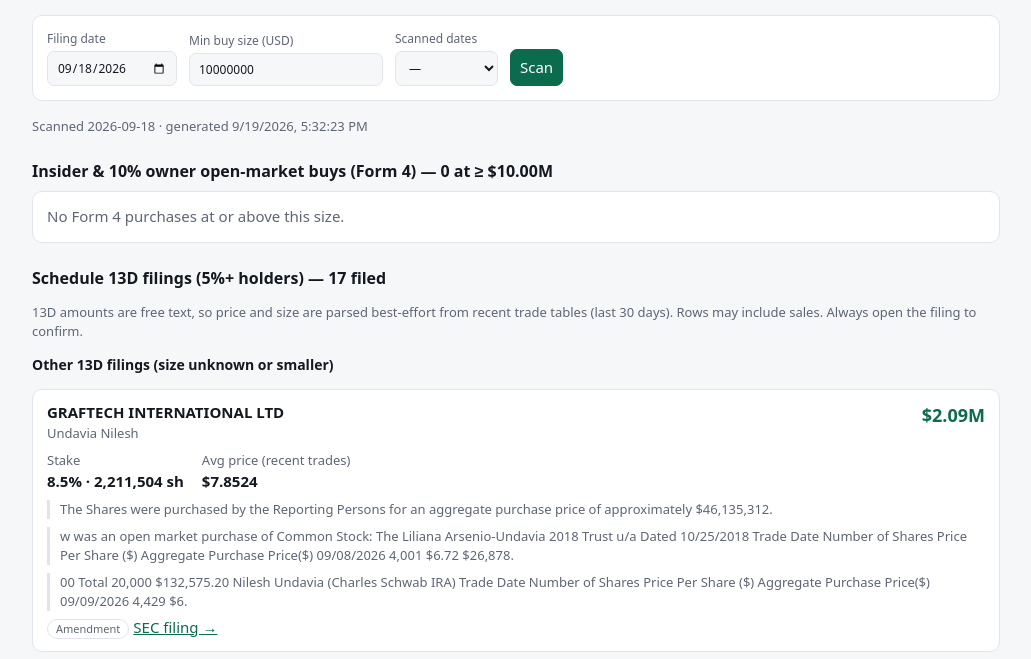
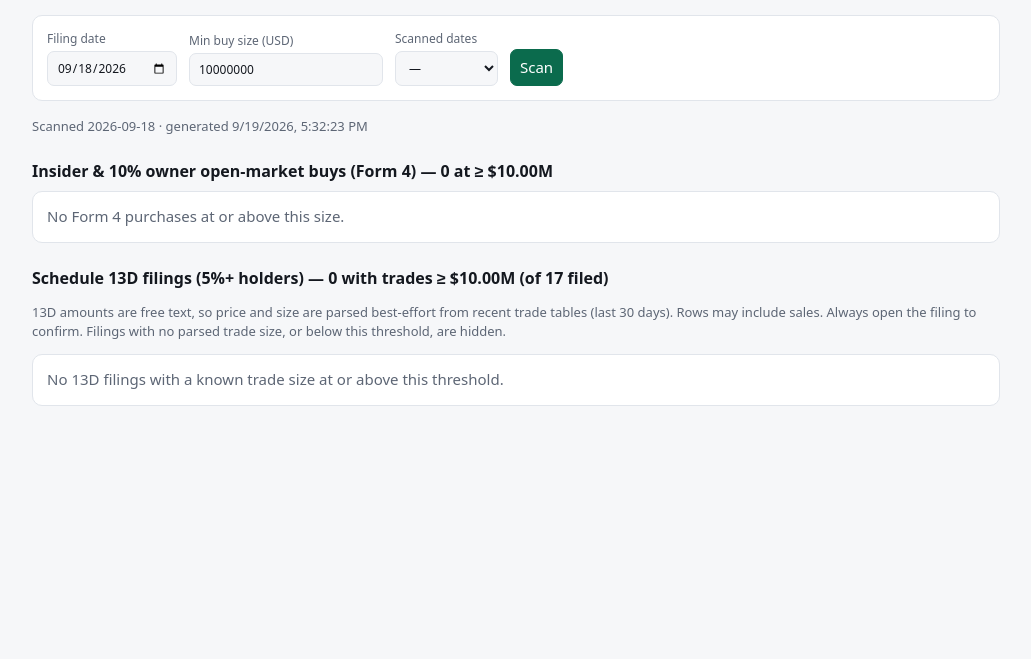
Before and after one commit to Reidkazzz/insider-buy-scanner, a plain HTML site: page index.html in a window 1280 px wide. Shown: the part 81-740 px from the top of the page, without its empty margins (124-1155 px from the left). Drawn offline with Linux system fonts and the light colour scheme.

Commit message:
Drop the "Other 13D filings" section from the site

```diff
--- a/index.html
+++ b/index.html
@@ -91,10 +91,8 @@
       '<span class="tag">Form ' + esc(x.form) + '</span><a href="' + safeUrl(x.url) + '" target="_blank" rel="noopener">SEC filing →</a></div></div>';
   }
   const withTrades = d13.filter((x) => x.recentTradeValue >= min);
-  const rest = d13.filter((x) => !(x.recentTradeValue >= min));
-  h += "<h2>Schedule 13D filings (5%+ holders) — " + d13.length + ' filed</h2><p class="muted">13D amounts are free text, so price and size are parsed best-effort from recent trade tables (last 30 days). Rows may include sales. Always open the filing to confirm.</p>';
-  if (withTrades.length) h += '<h3 style="font-size:14px">Trades ≥ ' + usd(min) + "</h3>" + withTrades.map(card13).join("");
-  h += '<h3 style="font-size:14px">Other 13D filings (size unknown or smaller)</h3>' + (rest.length ? rest.map(card13).join("") : '<div class="card empty">None.</div>');
+  h += "<h2>Schedule 13D filings (5%+ holders) — " + withTrades.length + " with trades ≥ " + usd(min) + ' (of ' + d13.length + ' filed)</h2><p class="muted">13D amounts are free text, so price and size are parsed best-effort from recent trade tables (last 30 days). Rows may include sales. Always open the filing to confirm. Filings with no parsed trade size, or below this threshold, are hidden.</p>';
+  h += withTrades.length ? withTrades.map(card13).join("") : '<div class="card empty">No 13D filings with a known trade size at or above this threshold.</div>';
   $("out").innerHTML = h;
 }
 
```
